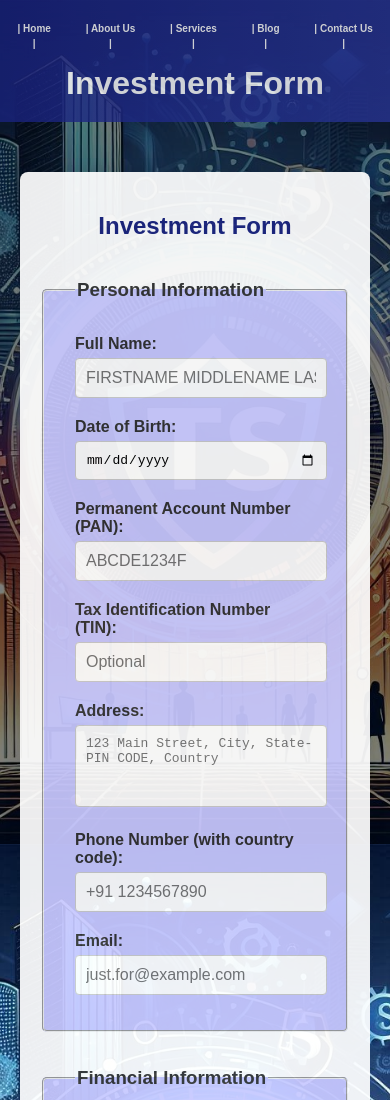
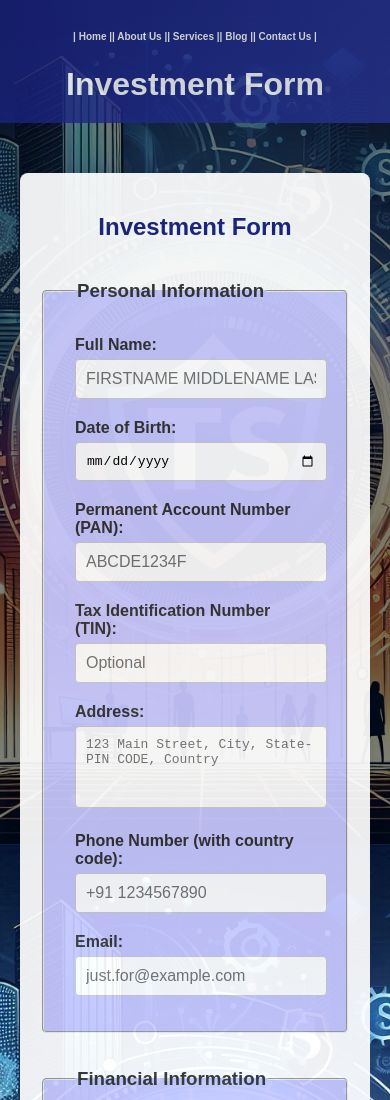
Before and after one commit to AgrawalTanmayS/ATS-INVESTMENTS, a plain HTML site: page PAGES/form.html in a window 390 px wide. Shown: the top 1100 px of the page. Drawn offline with nearby package versions, Linux system fonts and the light colour scheme.

Commit message:
Update form.css

```diff
--- a/PAGES/form.css
+++ b/PAGES/form.css
@@ -208,7 +208,7 @@ footer a:hover {
         visibility: hidden;
     }
 
-    nav ul li{
+    header nav ul li{
         font-size: 13px;
         margin: 8px 0;
     }
```
